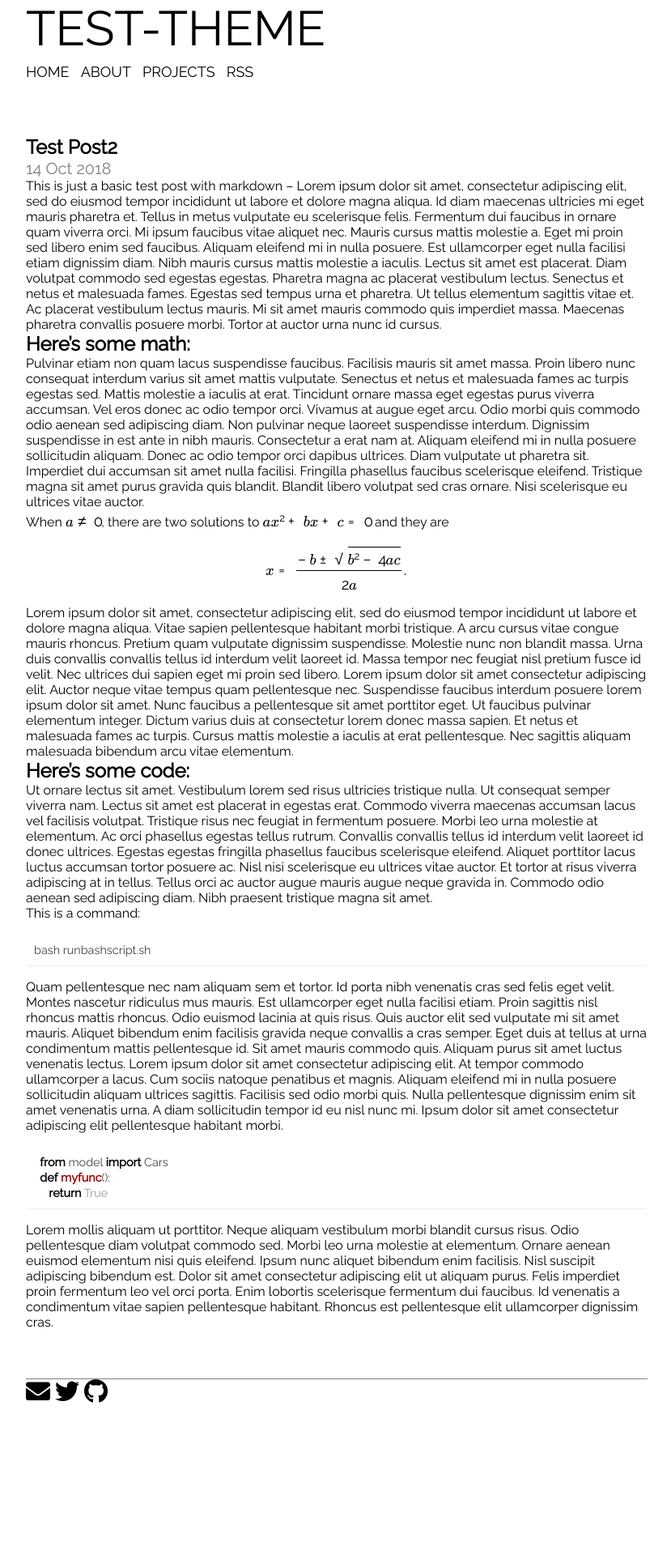
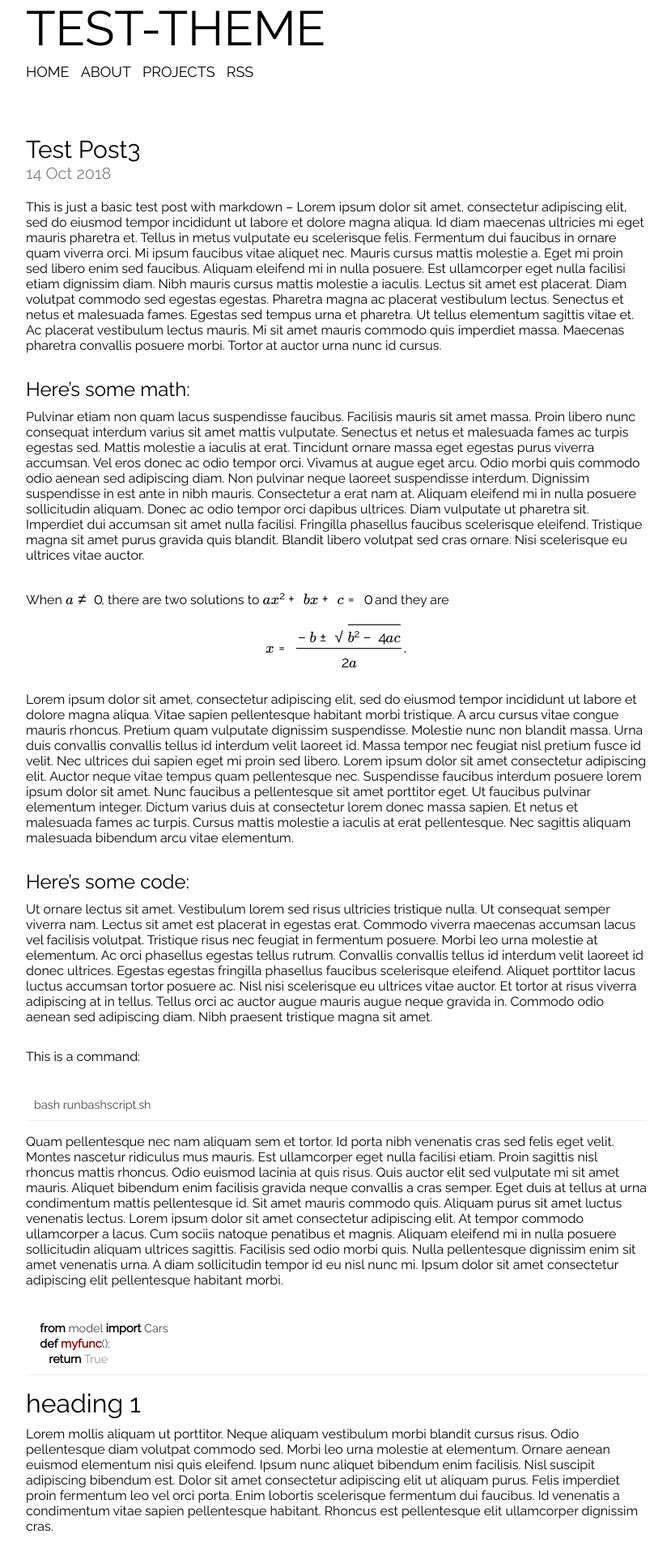
Before and after one commit to jstewart7/test-theme, a Jekyll site: the page built from _posts/2018-10-14-test-post2.md, in a window 1280 px wide. Shown: the top 1920 px of the page at 81% size, without its empty margins (224-1053 px from the left). Built offline with Jekyll 4.4.1, drawn with Linux system fonts in a browser that asks for light colours; nearby versions of some CDN libraries; formulas are drawn with MathJax 3; before the commit the page ends 1763 px from its top, so only the background shows below that; some of the changed text lies outside the part shown.

Commit message:
Updated theme

````diff
--- a/_config.yml
+++ b/_config.yml
@@ -1,7 +1,7 @@
 
 title: test-theme
 description: A simple website template
-baseurl: "/test-theme" # the subpath of your site, e.g. /blog
+baseurl: "/" # the subpath of your site, e.g. /blog
 url: "https://jstewart7.github.io" # the base hostname & protocol for your site, e.g. http://example.com
 #url: "https://localhost:4000" # the base hostname & protocol for your site, e.g. http://example.com
 
--- a/_includes/footer.html
+++ b/_includes/footer.html
@@ -24,30 +24,36 @@
   {% endif %}
 
 {% if paginator %}
-  {% if paginator.next_page %}
-    <a href="{{site.url}}/page{{paginator.next_page}}" class="older">
-      <i class="fas fa-caret-left"></i>
-    </a>
-  {% else %}
-    <span class="no_next">
-      <i class="fas fa-caret-left"></i>
-    </span>
-  {% endif %}
   {% if paginator.previous_page %}
     {% if paginator.page == 2 %}
     <a href="{{site.url}}/" class="newer">
-        <i class="fas fa-caret-right"></i>
+        <i class="fas fa-caret-left"></i>
     </a>
     {% else %}
       <a href="{{site.url}}/page{{paginator.previous_page}}" class="newer">
-        <i class="fas fa-caret-right"></i>
+        <i class="fas fa-caret-left"></i>
       </a>
     {% endif %}
   {% else %}
     <span class="no_prev">
+      <i class="fas fa-caret-left"></i>
+    </span>
+  {% endif %}
+
+    <span style="font-size:20px;position:relative;bottom:5px;">
+      {{paginator.page}}/{{paginator.total_pages}}
+    </span>
+
+  {% if paginator.next_page %}
+    <a href="{{site.url}}/page{{paginator.next_page}}" class="older">
+      <i class="fas fa-caret-right"></i>
+    </a>
+  {% else %}
+    <span class="no_next">
       <i class="fas fa-caret-right"></i>
     </span>
   {% endif %}
+
 {%  endif %}
 </div>
 
--- a/_posts/2018-10-14-test-post2.md
+++ b/_posts/2018-10-14-test-post2.md
@@ -1,5 +1,5 @@
 ---
-title: "Test Post2"
+title: "Test Post3"
 layout: "post"
 
 description:
@@ -38,4 +38,13 @@
      return True
 ```
 
+# heading 1
 Lorem mollis aliquam ut porttitor. Neque aliquam vestibulum morbi blandit cursus risus. Odio pellentesque diam volutpat commodo sed. Morbi leo urna molestie at elementum. Ornare aenean euismod elementum nisi quis eleifend. Ipsum nunc aliquet bibendum enim facilisis. Nisl suscipit adipiscing bibendum est. Dolor sit amet consectetur adipiscing elit ut aliquam purus. Felis imperdiet proin fermentum leo vel orci porta. Enim lobortis scelerisque fermentum dui faucibus. Id venenatis a condimentum vitae sapien pellentesque habitant. Rhoncus est pellentesque elit ullamcorper dignissim cras.
+## heading 2
+Lorem mollis aliquam ut porttitor. Neque aliquam vestibulum morbi blandit cursus risus. Odio pellentesque diam volutpat commodo sed. Morbi leo urna molestie at elementum. Ornare aenean euismod elementum nisi quis eleifend. Ipsum nunc aliquet bibendum enim facilisis. Nisl suscipit adipiscing bibendum est. Dolor sit amet consectetur adipiscing elit ut aliquam purus. Felis imperdiet proin fermentum leo vel orci porta. Enim lobortis scelerisque fermentum dui faucibus. Id venenatis a condimentum vitae sapien pellentesque habitant. Rhoncus est pellentesque elit ullamcorper dignissim cras.
+### heading 3
+Lorem mollis aliquam ut porttitor. Neque aliquam vestibulum morbi blandit cursus risus. Odio pellentesque diam volutpat commodo sed. Morbi leo urna molestie at elementum. Ornare aenean euismod elementum nisi quis eleifend. Ipsum nunc aliquet bibendum enim facilisis. Nisl suscipit adipiscing bibendum est. Dolor sit amet consectetur adipiscing elit ut aliquam purus. Felis imperdiet proin fermentum leo vel orci porta. Enim lobortis scelerisque fermentum dui faucibus. Id venenatis a condimentum vitae sapien pellentesque habitant. Rhoncus est pellentesque elit ullamcorper dignissim cras.
+#### heading 4
+Lorem mollis aliquam ut porttitor. Neque aliquam vestibulum morbi blandit cursus risus. Odio pellentesque diam volutpat commodo sed. Morbi leo urna molestie at elementum. Ornare aenean euismod elementum nisi quis eleifend. Ipsum nunc aliquet bibendum enim facilisis. Nisl suscipit adipiscing bibendum est. Dolor sit amet consectetur adipiscing elit ut aliquam purus. Felis imperdiet proin fermentum leo vel orci porta. Enim lobortis scelerisque fermentum dui faucibus. Id venenatis a condimentum vitae sapien pellentesque habitant. Rhoncus est pellentesque elit ullamcorper dignissim cras.
+##### heading 5
+Lorem mollis aliquam ut porttitor. Neque aliquam vestibulum morbi blandit cursus risus. Odio pellentesque diam volutpat commodo sed. Morbi leo urna molestie at elementum. Ornare aenean euismod elementum nisi quis eleifend. Ipsum nunc aliquet bibendum enim facilisis. Nisl suscipit adipiscing bibendum est. Dolor sit amet consectetur adipiscing elit ut aliquam purus. Felis imperdiet proin fermentum leo vel orci porta. Enim lobortis scelerisque fermentum dui faucibus. Id venenatis a condimentum vitae sapien pellentesque habitant. Rhoncus est pellentesque elit ullamcorper dignissim cras.
--- a/assets/css/main.scss
+++ b/assets/css/main.scss
@@ -76,17 +76,40 @@
 // Inside a post
 // -----------------------------------------------------------------------------
 .post {
-    margin-bottom: 60px;
 }
-.post .title * {
+
+.post h1,
+.post h2,
+.post h3,
+.post h4,
+.post h5 {
+    text-decoration: none;
+    font-weight: lighter;
+    margin-bottom: 10px;
+}
+
+.title * {
     text-decoration: none;
     font-size: 30px;
     font-weight: lighter;
 }
 
-.post .date {
+.title {
+    text-decoration: none;
+    font-size: 30px;
+    font-weight: lighter;
+}
+
+.post p.date {
     color:grey;
     font-size: 20px;
+    margin-top: -10px;
+    margin-bottom: 20px;
+}
+
+
+.post p {
+    margin-bottom: 30px;
 }
 
 // -----------------------------------------------------------------------------
````
